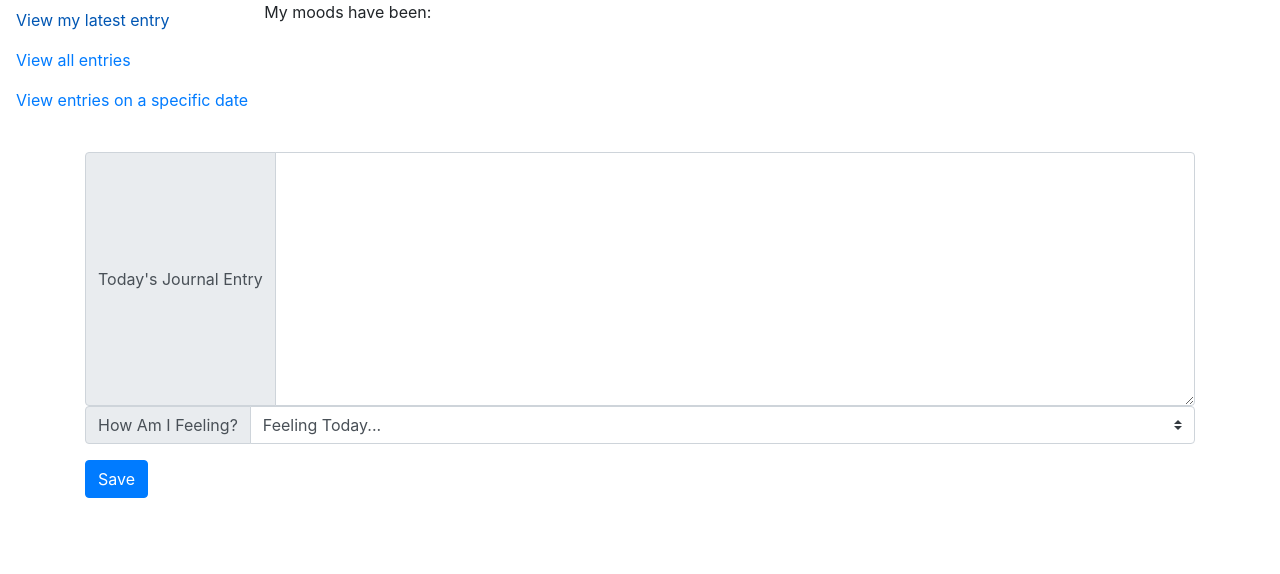
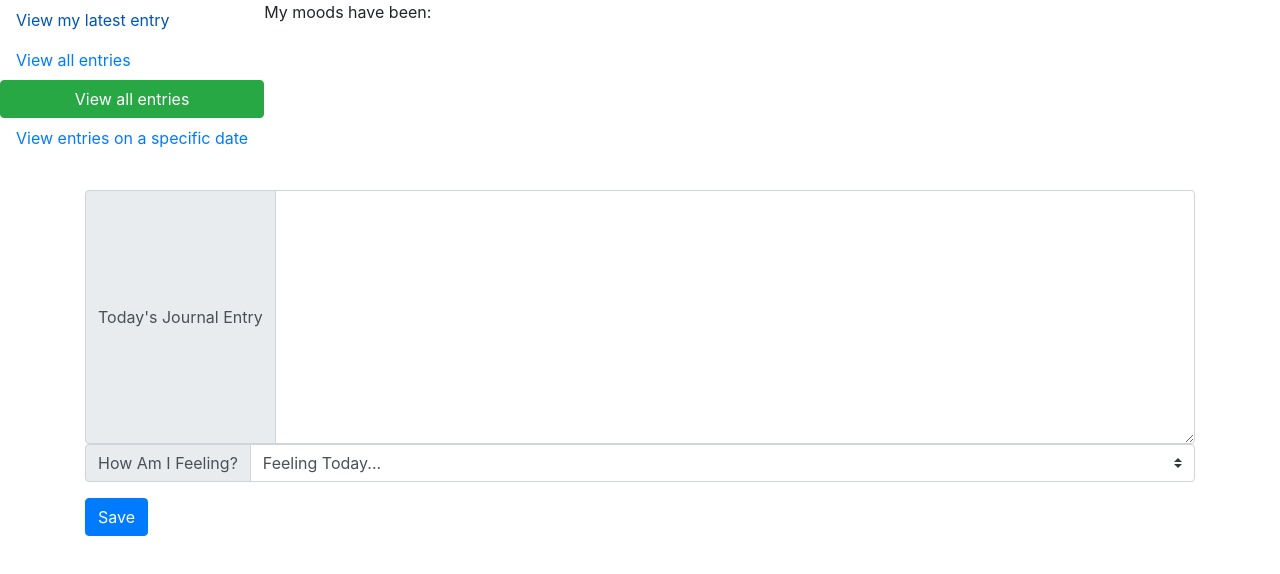
Before and after one commit to Koldenblue/redux-journal, a React (Create React App) app in the folder client/: page / in a window 1280 px wide. Shown: the top 574 px of the page. Built offline with nearby package versions, Linux system fonts and the light colour scheme; no server answers.

Commit message:
added dispatch to get all entries

```diff
--- a/client/src/app/journalSlice.js
+++ b/client/src/app/journalSlice.js
@@ -25,6 +25,14 @@ export const postData = entry => dispatch => {
     console.log(data);
   })
 }
+
+export const readData = (entry) => dispatch => {
+  console.log('dispatched')
+  axios.get('api/journal/all').then((data) => {
+    console.log(data);
+  })
+}
+
 // allows the useSelector(selectText) method to be used in order to get the state.
 // const text = useSelector(selectText)
 // then const text will be the state
--- a/client/src/components/Journal.js
+++ b/client/src/components/Journal.js
@@ -1,5 +1,5 @@
 import React, { useState } from 'react';
-import { postEntry, deleteEntry, selectText, postData } from '../app/journalSlice';
+import { postEntry, deleteEntry, selectText, postData, readData } from '../app/journalSlice';
 import Row from 'react-bootstrap/Row';
 import Col from 'react-bootstrap/Col';
 import { useSelector, useDispatch } from 'react-redux';
@@ -21,6 +21,7 @@ export default function Journal() {
     };
     dispatch(postData(entry));
     // dispatch(postEntry(event.target[0].value));
+    dispatch(readData(entry));
 
   }
 
--- a/client/src/components/Menu.js
+++ b/client/src/components/Menu.js
@@ -1,8 +1,11 @@
 import Axios from 'axios';
 import React, { useEffect } from 'react';
 import Nav from 'react-bootstrap/Nav';
+import { useSelector, useDispatch } from 'react-redux';
+import { readData } from '../app/journalSlice';
 
 export default function Menu() {
+  const dispatch = useDispatch();
 
   useEffect(() => {
     Axios.get('/api/moodtotals').then(data => {
@@ -11,13 +14,18 @@ export default function Menu() {
   }, [])
 
   const getLatestEntry = () => {
-    Axios.get('/api/journal')
+  }
+
+  const getAllEntries = () => {
+    console.log('reading')
+    dispatch(readData('entry'));
   }
 
   return (<>
     <Nav defaultActiveKey="/home" className="flex-column">
       <Nav.Link href="/latest">View my latest entry</Nav.Link>
-      <Nav.Link href='/all'>View all entries</Nav.Link>
+      <Nav.Link href='/journal/all'>View all entries</Nav.Link>
+      <button onClick={getAllEntries} className='btn btn-success'>View all entries</button>
       <Nav.Link href="/specificdate">View entries on a specific date</Nav.Link>
     </Nav>
     {/* should have delete and update entries as well */}
```
Also changed, not shown: 1 other file (tests, documents, lock files or other folders).
